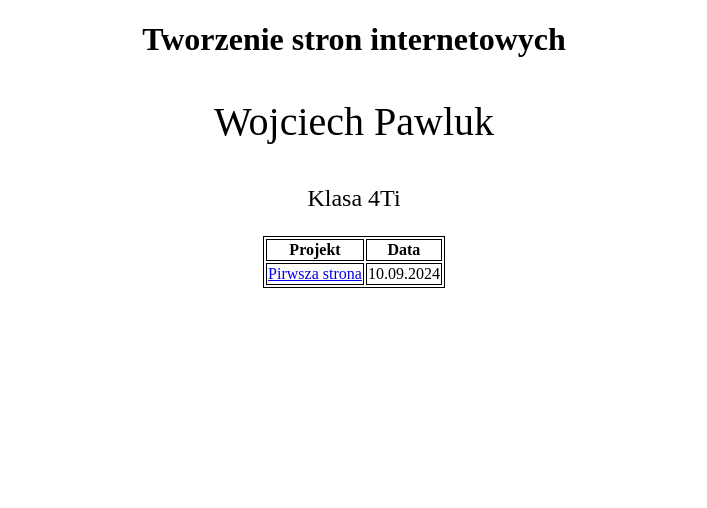
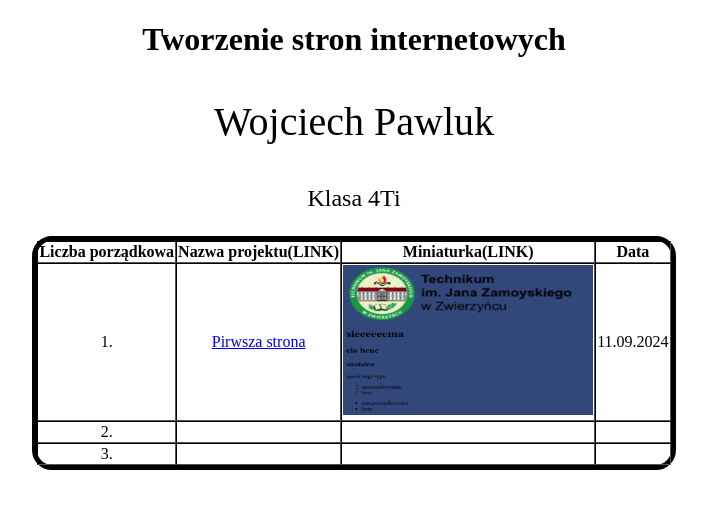
Before and after one commit to xPrOxU/Projekty, a plain HTML site: page index.html in a window 1280 px wide. Shown: the whole page, without its empty margins (286-993 px from the left). Drawn offline with Linux system fonts and the light colour scheme.

Commit message:
index.html

```diff
--- a/index.html
+++ b/index.html
@@ -3,10 +3,13 @@
     <head>
         <style>
             body { background-color: white;}
-            table, th, td {
-                border: 1px solid black
+            table {
+                border: 1px solid black;
+                border-radius: 20px;
+                border-width: 5px;
+                border-spacing: 0px;
+                text-align: center;
             }
-
         </style>
         <meta charset="UTF-8">
         <title>Projekty Wojciecha</title>
@@ -17,7 +20,9 @@
         <p style="text-align: center; font-size: 40px ">Wojciech Pawluk</p>
         <p style="text-align: center; font-size: 24px ">Klasa 4Ti</p>
     <table align="center"; border="">
-        <tr><td><center><b>Projekt</b></center></td><td><center><b>Data</b></center></td></tr>
-        <tr><td><a href="https://xproxu.github.io/strona/">Pirwsza strona</a></td><td>10.09.2024</td></tr>
+        <tr><th>Liczba porządkowa</th><th>Nazwa projektu(LINK)</th><th>Miniaturka(LINK)</th><th>Data</th></tr>
+        <tr><td>1.</td><td><a href="https://xproxu.github.io/strona/">Pirwsza strona</a></td><td><a href="https://xproxu.github.io/strona/"><img src="sew.png" alt="jou" width="250px" height="150px"></a></td><td>11.09.2024</td></tr>
+        <tr><td>2.</td><td></td><td></td><td></td></tr>
+        <tr><td>3.</td><td></td><td></td><td></td></tr>
     </table>
     </body>
```
